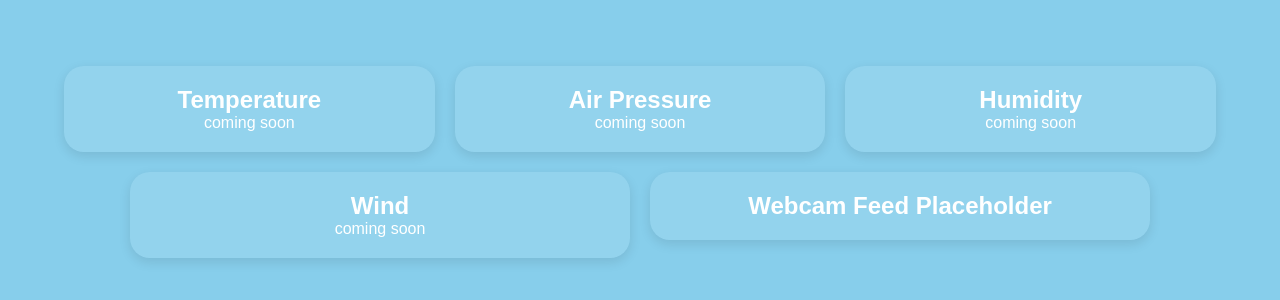
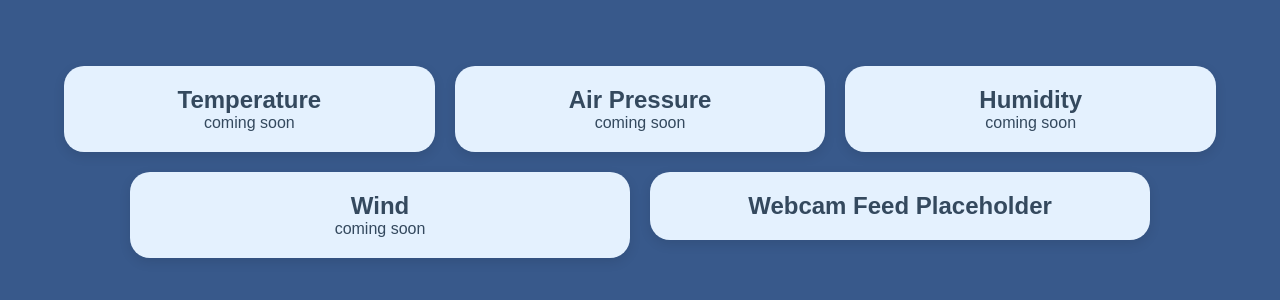
Before and after one commit to Rmhibbert/weather_station_S2_2025, a Next.js app in the folder fullstack/: page / in a window 1280 px wide. Shown: the part 238-538 px from the top of the page. Built offline with nearby package versions, Linux system fonts and the light colour scheme.

Commit message:
style(css): update colours to dark blues

```diff
--- a/fullstack/src/app/page.css
+++ b/fullstack/src/app/page.css
@@ -5,10 +5,10 @@
     align-items: center;
     min-height: 100vh;
     min-width: 100vw;
-    background-color: #87CEEB;
+    background-color: #38598b;
     background-size: 100vw 100vh;
     background-attachment: fixed;
-    color: white;
+    color: #34495e;
   }
 
   .widgets {
--- a/fullstack/src/components/WidgetBase.css
+++ b/fullstack/src/components/WidgetBase.css
@@ -4,9 +4,9 @@
   max-width: 500px;
   padding: 20px;
   background: rgba(255, 255, 255, 0.1);
+  background-color: #e4f1fe;
   border-radius: 20px;
   box-shadow: 0px 4px 12px rgba(0, 0, 0, 0.1);
   text-align: center;
-  transition: transform 0.3s ease, box-shadow 0.3s ease;
   box-sizing: border-box;
 }
```
